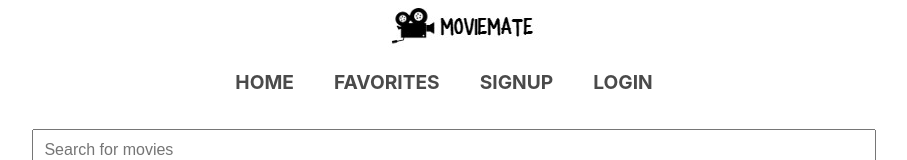
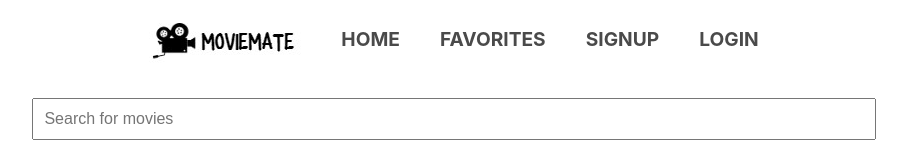
Before and after one commit to abhimistry-07/MovieMate, a React (Create React App) app in the folder movie-mate/: page / in a window 1280 px wide. Shown: the top 160 px of the page, without its empty margins (186-1093 px from the left). Built offline with nearby package versions, Linux system fonts and the light colour scheme; no server answers; the HTML template or start-up script is replaced by a standard one.

Commit message:
CSS updated

```diff
--- a/movie-mate/src/components/AddToFavourite.jsx
+++ b/movie-mate/src/components/AddToFavourite.jsx
@@ -38,6 +38,7 @@ const Button = styled.button`
   cursor: pointer;
   font-size: 1rem;
   margin-top: 10px;
+  width: 100%;
 
   button:hover {
     background-color: #0056b3;
--- a/movie-mate/src/components/Navbar.jsx
+++ b/movie-mate/src/components/Navbar.jsx
@@ -13,17 +13,21 @@ const Navbar = () => {
   return (
     <div>
       <NAV className="nav">
-        <a href="/" className="logo">
-          <img src={logo} alt="" />
-        </a>
-
         <div className="hamburger" onClick={handleClick}>
-          <span className="line"></span>
-          <span className="line"></span>
-          <span className="line"></span>
+          <div>
+            <span className="line"></span>
+            <span className="line"></span>
+            <span className="line"></span>
+          </div>
+          <a href="/" className="logo">
+            <img src={logo} alt="" className="logo" />
+          </a>
         </div>
 
         <div className={`nav__link ${isHidden ? "hide" : ""}`}>
+          <a href="/" className="logo1">
+            <img src={logo} alt="" className="logo1" />
+          </a>
           <a href="/">Home</a>
           <a href="/favorites">Favorites</a>
           <a href="/signup">Signup</a>
@@ -66,12 +70,18 @@ const NAV = styled.nav`
   .logo {
     font-size: 1.8rem;
     color: #007bff;
-    padding-left: 20px;
+    padding-left: 15%;
   }
 
   .hamburger {
     padding-right: 20px;
     cursor: pointer;
+    padding-top: 15px;
+  }
+
+  .hamburger {
+    display: flex;
+    align-items: center;
   }
 
   .hamburger .line {
@@ -97,6 +107,10 @@ const NAV = styled.nav`
     padding: 10px 0;
   }
 
+  .nav__link a:first-child:hover {
+    background-color: #ffffff;
+  }
+
   .nav__link a:hover {
     background-color: #007bff;
     color: #fff;
@@ -106,22 +120,32 @@ const NAV = styled.nav`
     display: none;
   }
 
+  .logo1 {
+    display: none;
+  }
+
   @media screen and (min-width: 600px) {
     .nav__link {
       display: block;
       position: static;
       width: auto;
-      margin-right: 20px;
+      /* margin-right: 20px; */
       background: none;
     }
 
     .nav__link a {
       display: inline-block;
       padding: 15px 20px;
+      vertical-align: middle;
     }
 
     .hamburger {
       display: none;
     }
+
+    .logo1 {
+      display: flex;
+      vertical-align: middle;
+    }
   }
 `;
--- a/movie-mate/src/pages/FavoritesPage.jsx
+++ b/movie-mate/src/pages/FavoritesPage.jsx
@@ -93,10 +93,6 @@ const FavContainer = styled.div`
   } */
 
   .movieCard {
-    display: flex;
-    justify-items: center;
-    align-items: center;
-    flex-direction: column;
     box-shadow: 0 4px 8px 0 rgba(0, 0, 0, 0.2);
     width: 200px;
     border: 1px solid #ddd;
--- a/movie-mate/src/pages/MovieList.jsx
+++ b/movie-mate/src/pages/MovieList.jsx
@@ -126,32 +126,24 @@ const Container = styled.div`
     border-color: #007bff;
   }
 
-  .movieGrid {
+  /* .movieGrid {
     display: flex;
     flex-wrap: wrap;
     gap: 20px;
     justify-content: center;
     align-items: center;
-  }
+  } */
 
-  /* .movieGrid {
+  .movieGrid {
     display: grid;
     grid-template-columns: repeat(auto-fill, minmax(200px, 1fr));
     grid-gap: 20px;
     justify-content: center;
     align-items: center;
-  } */
-
-  .movieCard {
-    display: flex;
-    flex-direction: column;
   }
 
   .movieCard {
     box-shadow: 0 4px 8px 0 rgba(0, 0, 0, 0.2);
-  }
-
-  .movieCard {
     width: 200px;
     border: 1px solid #ddd;
     border-radius: 8px;
@@ -177,4 +169,18 @@ const Container = styled.div`
   .link {
     text-decoration: none;
   }
+
+  @media (max-width: 600px) {
+    .movieGrid {
+      justify-items: center;
+      align-items: center;
+    }
+  }
+
+  @media (min-width: 600px) and (max-width: 900px) {
+    .movieGrid {
+      justify-items: center;
+      align-items: center;
+    }
+  }
 `;
```
